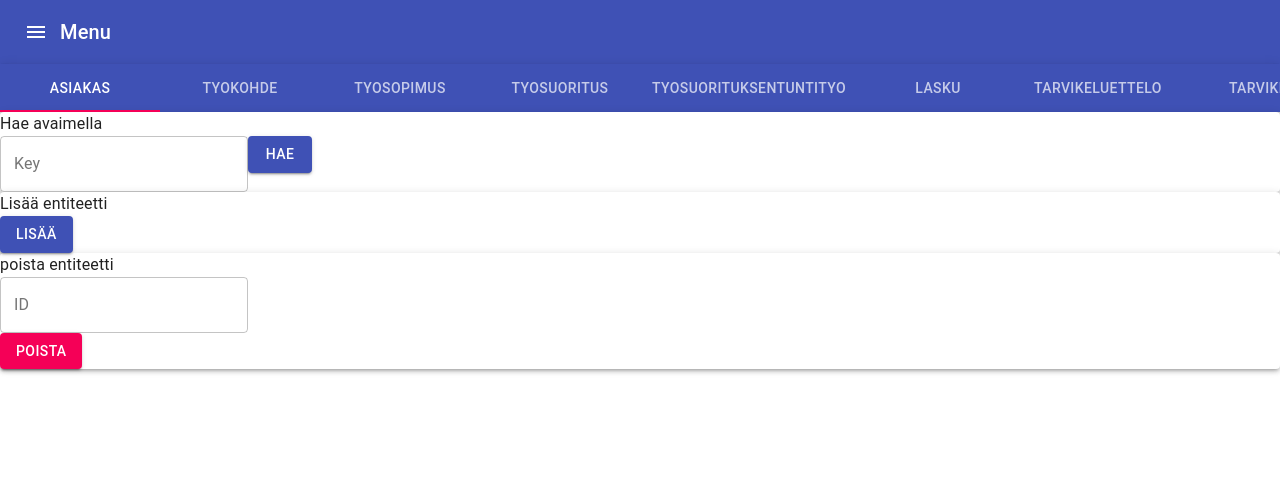
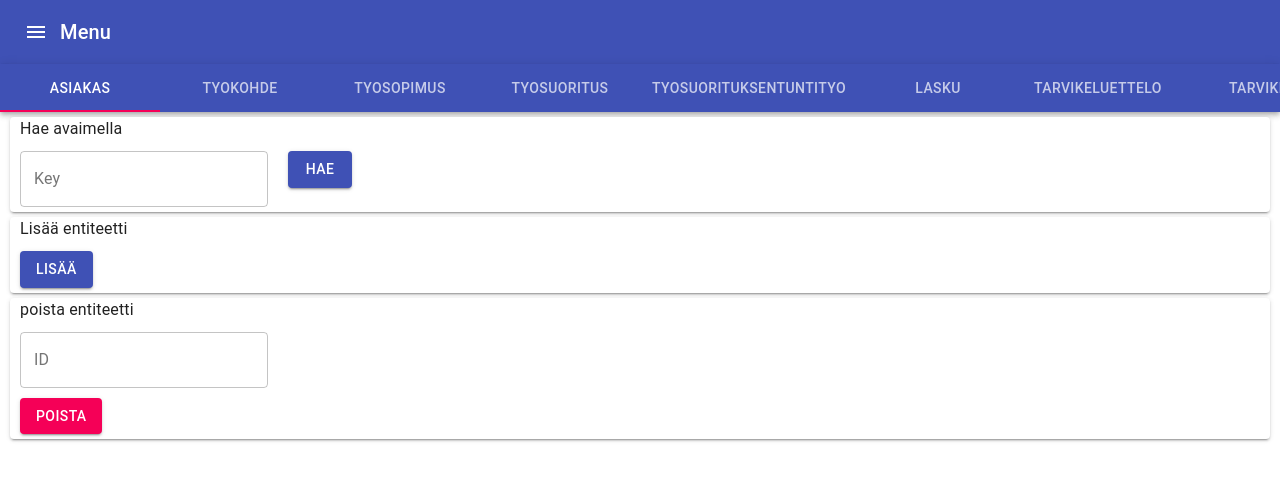
Before and after one commit to joonasil/Tietokantaohjelmointi, a React (Create React App) app in the folder tikoht/src/main/react-app/: page / in a window 1280 px wide. Shown: the top 480 px of the page. Built offline with nearby package versions, Linux system fonts and the light colour scheme; no server answers.

Commit message:
Added buttons for invoice control.

```diff
--- a/tikoht/src/main/react-app/src/components/AppBarCustom.js
+++ b/tikoht/src/main/react-app/src/components/AppBarCustom.js
@@ -1,8 +1,7 @@
-import React, { Component } from 'react';
+import React from 'react';
 import AppBar from '@material-ui/core/AppBar';
 import Toolbar from '@material-ui/core/Toolbar';
 import Typography from '@material-ui/core/Typography';
-import Button from '@material-ui/core/Button';
 import IconButton from '@material-ui/core/IconButton';
 import MenuIcon from '@material-ui/icons/Menu';
 
--- a/tikoht/src/main/react-app/src/test4.js
+++ b/tikoht/src/main/react-app/src/test4.js
@@ -14,21 +14,12 @@ import Tabs from '@material-ui/core/Tabs';
 import Tab from '@material-ui/core/Tab';
 
 import AppBarCustom from './components/AppBarCustom.js';
-import TabBarCustom2 from './components/TabBarCustom2.js';
-import TabBarCustom from './components/TabBarCustom.js';
 import Typography from '@material-ui/core/Typography';
 
 const useStyles = makeStyles (theme => ({
-    canvas: {
-        zIndex: 1,
-        position: "fixed",
-        borderStyle: 'solid',
-        borderWidth: '2px',
-        borderColor: 'black',
-        margin: '10px',
-    },
-    box: {
-        margin: '10px',
+
+    textFields: {
+        margin: '5px 10px 5px 10px',
     },
     textBox: {
         margin: "10px 10px 10px 0px",
@@ -48,15 +39,20 @@ function App() {
     const [deleteFieldValue, setDeleteFieldValue] = React.useState([]);
     const [searchFieldValue, setSearchFieldValue] = React.useState([]);
     const [insertFieldValue, setInsertFieldValue] = React.useState({});
+    const [additionalForm, setAdditionalForm] = React.useState([]);
 
-    const fetchTable = (newTableName) => {
+    const fetchTable = (newTableName, newMetadataTableName) => {
         let newTable = {};
+        if (/*!relations.includes(newMetadataTableName)*/ newMetadataTableName == undefined || newMetadataTableName == null) {
+            newMetadataTableName = "metadata/" + newTableName;
+        }
         if (newTableName !== "" && newTableName !== null) {
             console.log('http://localhost:8080/api/v1/' + newTableName);
+            console.log('http://localhost:8080/api/v1/' + newMetadataTableName);
             fetch('http://localhost:8080/api/v1/' + newTableName)
                 .then(res => res.json())
                 .then((data) => {(newTable.table = data )})
-                .then(fetch('http://localhost:8080/api/v1/metadata/' + newTableName)
+                .then(fetch('http://localhost:8080/api/v1/' + newMetadataTableName)
                 .then(res => res.json())
                 .then((data) => {(newTable.metadata = data )})
                 .then(() => {
@@ -71,7 +67,6 @@ function App() {
         console.log("Rendeöidään taulu")
         console.log(newTable)
         if (newTable.metadata[0].table_name == "asiakas") {
-            console.log(newTable.table);
             newTable.table = sortJSONByKey(newTable.table);
         }
         setHtmlTable([]);
@@ -88,7 +83,7 @@ function App() {
                 html.push(<TableCell key={tableName + "_" + item.column_name + "_" + i + Math.random()}>{item.column_name}</TableCell>)
                 // Input kentät
                 textFields.push(
-                    <TextField key={tableName + "_" + item.column_name + Math.random()} label={item.column_name} variant="outlined"
+                    <TextField className={classes.textFields} key={tableName + "_" + item.column_name + Math.random()} label={item.column_name} variant="outlined"
                         onChange={(e) => {updateInsertFieldValue(e, metadata[i].column_name)}}
                     />
                 )
@@ -111,6 +106,7 @@ function App() {
                 html.push(<TableRow key={i}>{cells}</TableRow>);
             }
             setHtmlTable(html);
+            updateAdditionalForm();
         }
     }
     // This id only for customer table
@@ -122,7 +118,6 @@ function App() {
             sortedArray.push({asiakasID : [array[i].asiakasID], nimi : [array[i].nimi], osoite : [array[i].osoite]});
         }
         // Run native sort function and returns sorted array.
-        console.log(sortedArray);
         return sortedArray;
     }
 
@@ -138,6 +133,27 @@ function App() {
         state[[label]] = event.target.value;
         setInsertFieldValue(state);
     }
+    // ADDITIONAL FORM
+    const updateAdditionalForm = () => {
+        let formArray = [];
+        if (tableName == "lasku") {
+            formArray.push(
+                <Paper key="invoiceButtonPaper" className={classes.textFields}  className={classes.textFields} elevation={2}>
+                    <Typography key="heading" className={classes.textFields} >Hallitse Laskuja</Typography>
+                    <Button key="all" className={classes.textFields}  variant="contained" color="default" onClick={(e) => fetchTable("lasku")}>Näytä kaikki laskut</Button>
+                    <Button key="overdue" className={classes.textFields}  variant="contained" color="default" onClick={(e) => fetchTable("lasku/eraantyneet", "metadata/lasku")}>Näytä erääntyneet laskut</Button>
+                    <Button key="generates"className={classes.textFields}  variant="contained" color="default" onClick={generateOverdueInvoices}>Luo muistutuslaskut erääntyneistä</Button>
+                </Paper>
+            )
+        }
+        setAdditionalForm(formArray);
+    }
+    const generateOverdueInvoices = () => {
+        const requestOptions = { method: 'POST', headers: { 'Content-Type': 'application/json' } };
+        fetch("http://localhost:8080/api/v1/lasku/eraantyneet/muistuta", requestOptions).then((response) => { return response.json()}).then((result) => { console.log(result)}).catch(console.log);
+        fetchTable("lasku");
+    }
+
     // DELETE HANDLER
     const handleDeleteClick = () => {
         const requestOptions = {
@@ -213,27 +229,29 @@ function App() {
               </Tabs>
           </AppBar>
 
-        <Paper elevation={3}>
-          <Typography>Hae avaimella</Typography>
-          <TextField id="outlined-basic" label="Key" variant="outlined" value={searchFieldValue} onChange={updateSearchFieldValue}/>
-          <Button variant="contained" color="primary" onClick={handleSearchClick}>Hae</Button>
+        <Paper className={classes.textFields} elevation={2}>
+          <Typography className={classes.textFields}>Hae avaimella</Typography>
+          <TextField  className={classes.textFields} id="outlined-basic" label="Key" variant="outlined" value={searchFieldValue} onChange={updateSearchFieldValue}/>
+          <Button className={classes.textFields} variant="contained" color="primary" onClick={handleSearchClick}>Hae</Button>
         </Paper>
 
-        <Paper elevation={3}>
-          <Typography>Lisää entiteetti</Typography>
+        <Paper className={classes.textFields} elevation={2}>
+          <Typography className={classes.textFields} >Lisää entiteetti</Typography>
           <form noValidate autoComplete="off">
               {insertFields}
         </form>
-          <Button variant="contained" color="primary" onClick={handleInsertClick}>Lisää</Button>
+          <Button className={classes.textFields}  variant="contained" color="primary" onClick={handleInsertClick}>Lisää</Button>
         </Paper>
 
-        <Paper elevation={3}>
-          <Typography>poista entiteetti</Typography>
+        <Paper className={classes.textFields}  className={classes.textFields} elevation={2}>
+          <Typography className={classes.textFields} >poista entiteetti</Typography>
           <form noValidate autoComplete="off">
-            <TextField id="outlined-basic" label="ID" variant="outlined" value={deleteFieldValue} onChange={updateDeleteFieldValue}/>
+            <TextField className={classes.textFields}  id="outlined-basic" label="ID" variant="outlined" value={deleteFieldValue} onChange={updateDeleteFieldValue}/>
           </form>
-          <Button variant="contained" color="secondary" onClick={handleDeleteClick}>Poista</Button>
+          <Button className={classes.textFields}  variant="contained" color="secondary" onClick={handleDeleteClick}>Poista</Button>
         </Paper>
+
+        {additionalForm}
 
         {/* TABLE */ }
         <TableContainer component={Paper}>
```
